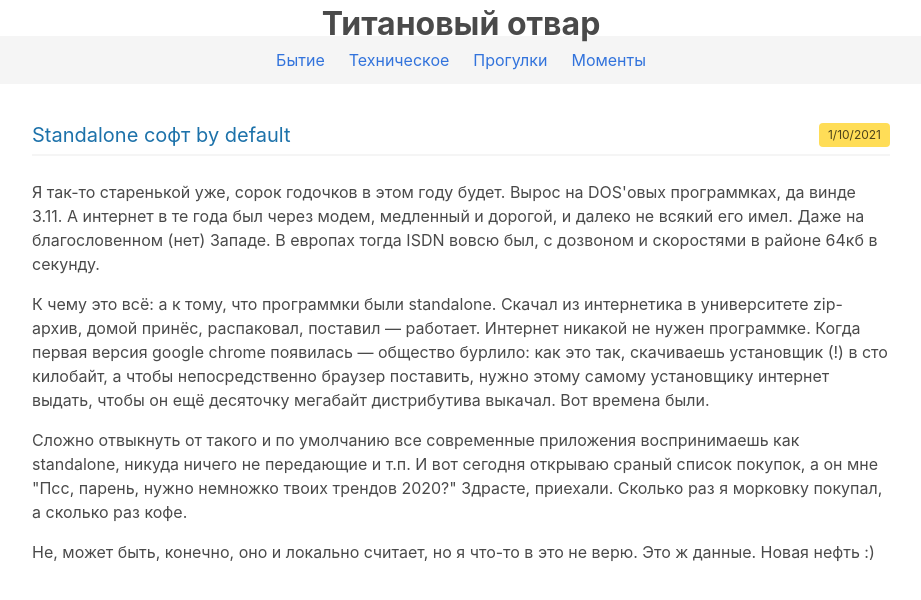
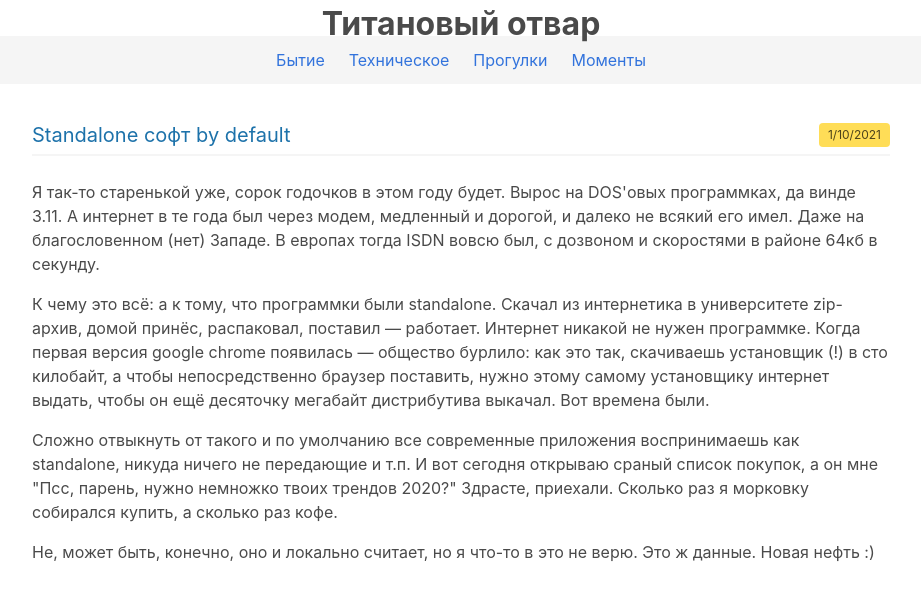
Before and after one commit to zmej-serow/www.zmejserow.com, an Eleventy site: page being/Standalone софт by default.md in a window 1280 px wide. Shown: the whole page, without its empty margins (179-1100 px from the left). Built offline with nearby package versions, Linux system fonts and the light colour scheme; Eleventy itself is replaced by a stand-in of ours; files that its build step writes are made by us from their sources.

Commit message:
go publish picko

```diff
--- a/being/Standalone софт by default.md
+++ b/being/Standalone софт by default.md
@@ -14,6 +14,6 @@ pageTitle: Standalone софт by default
 
 Сложно отвыкнуть от такого и по умолчанию все современные приложения воспринимаешь как standalone, никуда ничего не
 передающие и т.п. И вот сегодня открываю сраный список покупок, а он мне "Псс, парень, нужно немножко твоих трендов
-2020?" Здрасте, приехали. Сколько раз я морковку покупал, а сколько раз кофе.
+2020?" Здрасте, приехали. Сколько раз я морковку собирался купить, а сколько раз кофе.
 
 Не, может быть, конечно, оно и локально считает, но я что-то в это не верю. Это ж данные. Новая нефть :)
```
